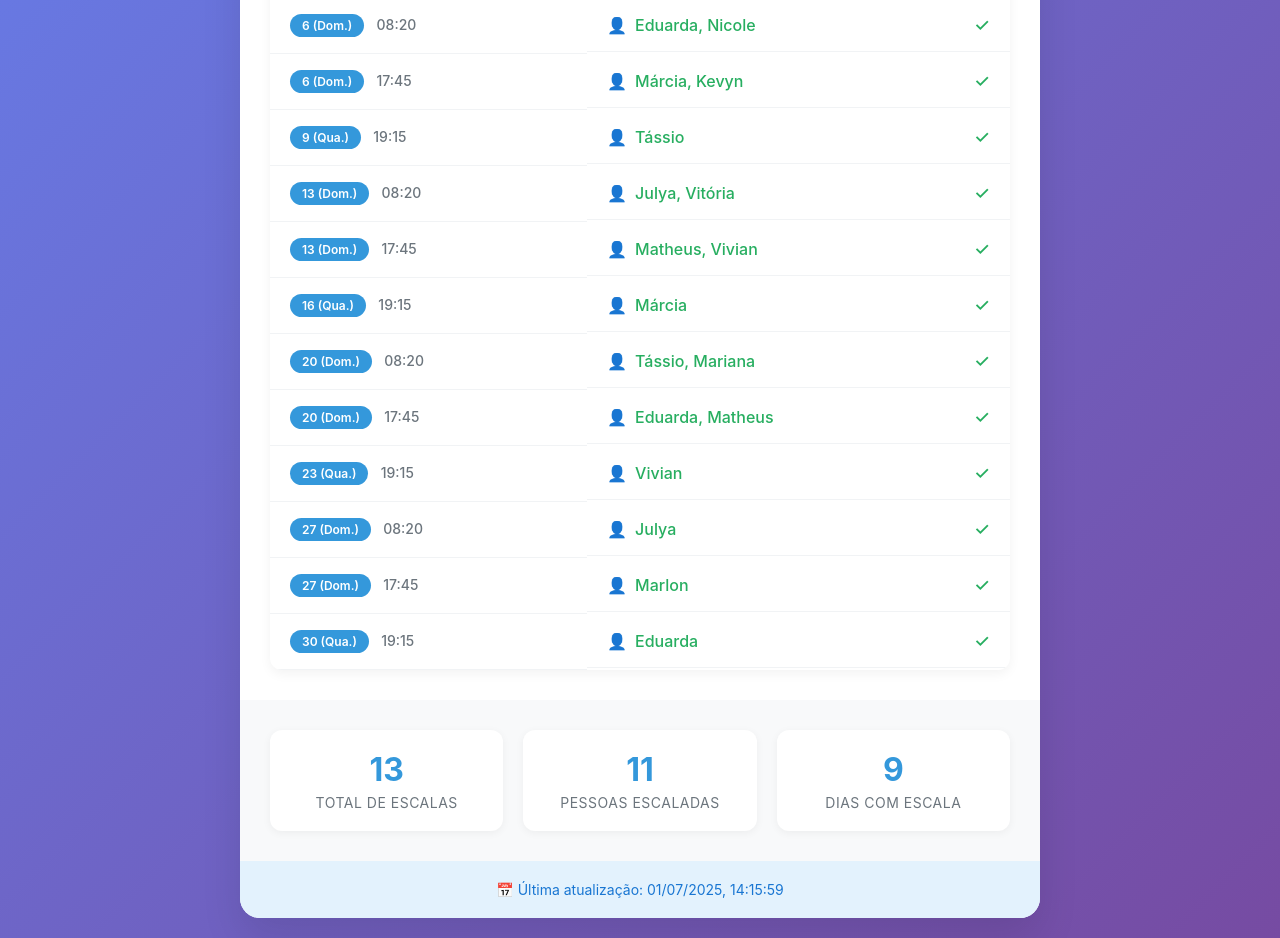
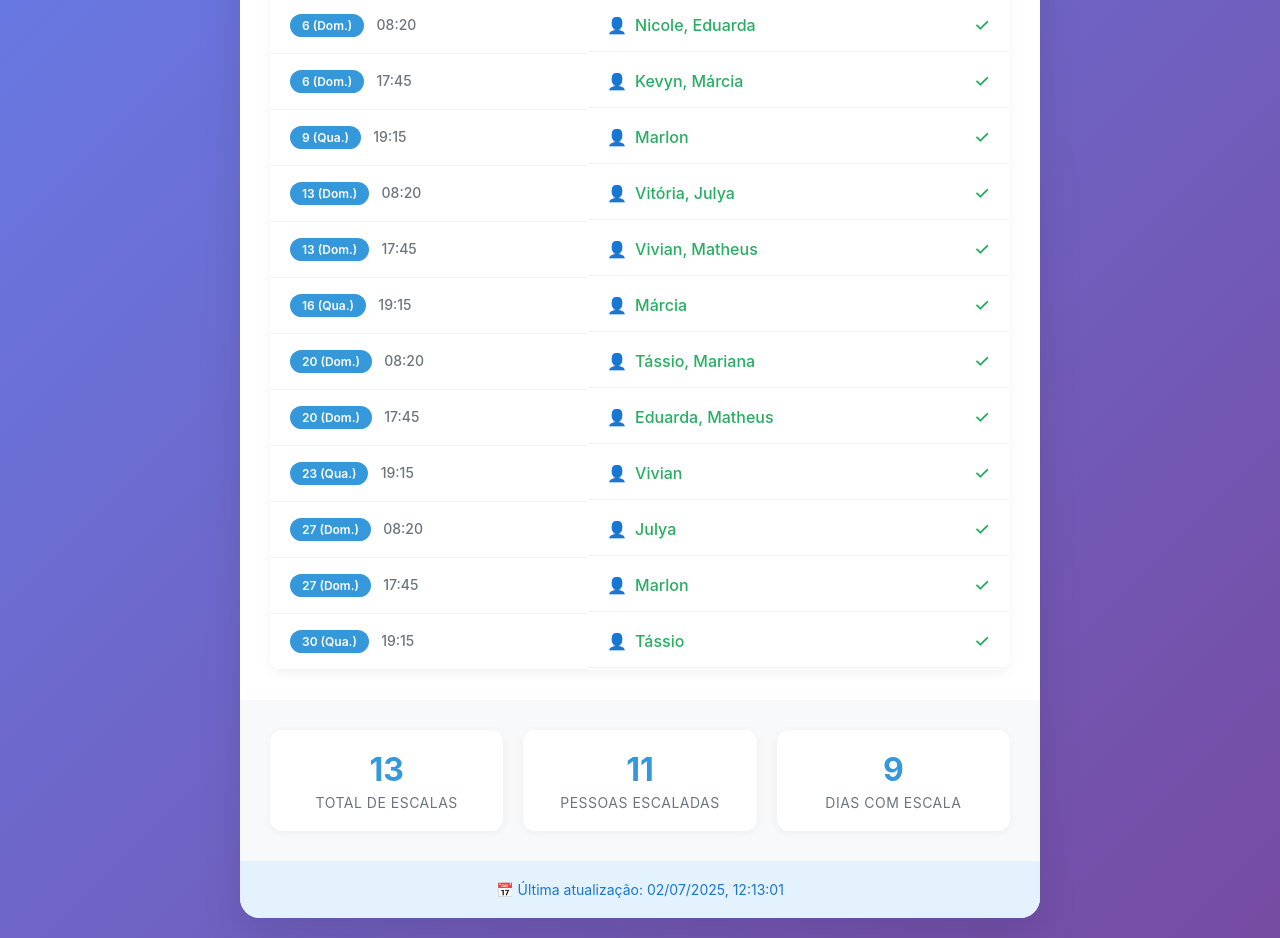
Before and after one commit to TassioLopes/Escala, a plain HTML site: page escala.html in a window 1280 px wide. Shown: the part 283-1221 px from the top of the page. Drawn offline with Linux system fonts and the light colour scheme.

Commit message:
Atualização da escala - 02/07/2025, 12:13:02

```diff
--- a/escala.html
+++ b/escala.html
@@ -210,7 +210,7 @@
                         <td class="responsible-cell">
                             <span class="responsible-name">
                                 <span>👤</span>
-                                <span>Marlon</span>
+                                <span>Eduarda</span>
                             </span>
                             <span class="check-icon">✓</span>
                         </td>
@@ -224,7 +224,7 @@
                         <td class="responsible-cell">
                             <span class="responsible-name">
                                 <span>👤</span>
-                                <span>Eduarda, Nicole</span>
+                                <span>Nicole, Eduarda</span>
                             </span>
                             <span class="check-icon">✓</span>
                         </td>
@@ -238,7 +238,7 @@
                         <td class="responsible-cell">
                             <span class="responsible-name">
                                 <span>👤</span>
-                                <span>Márcia, Kevyn</span>
+                                <span>Kevyn, Márcia</span>
                             </span>
                             <span class="check-icon">✓</span>
                         </td>
@@ -252,7 +252,7 @@
                         <td class="responsible-cell">
                             <span class="responsible-name">
                                 <span>👤</span>
-                                <span>Tássio</span>
+                                <span>Marlon</span>
                             </span>
                             <span class="check-icon">✓</span>
                         </td>
@@ -266,7 +266,7 @@
                         <td class="responsible-cell">
                             <span class="responsible-name">
                                 <span>👤</span>
-                                <span>Julya, Vitória</span>
+                                <span>Vitória, Julya</span>
                             </span>
                             <span class="check-icon">✓</span>
                         </td>
@@ -280,7 +280,7 @@
                         <td class="responsible-cell">
                             <span class="responsible-name">
                                 <span>👤</span>
-                                <span>Matheus, Vivian</span>
+                                <span>Vivian, Matheus</span>
                             </span>
                             <span class="check-icon">✓</span>
                         </td>
@@ -378,7 +378,7 @@
                         <td class="responsible-cell">
                             <span class="responsible-name">
                                 <span>👤</span>
-                                <span>Eduarda</span>
+                                <span>Tássio</span>
                             </span>
                             <span class="check-icon">✓</span>
                         </td>
@@ -404,7 +404,7 @@
         </div>
 
         <div class="update-info">
-            📅 Última atualização: 01/07/2025, 14:15:59
+            📅 Última atualização: 02/07/2025, 12:13:01
         </div>
     </div>
 </body>
```
